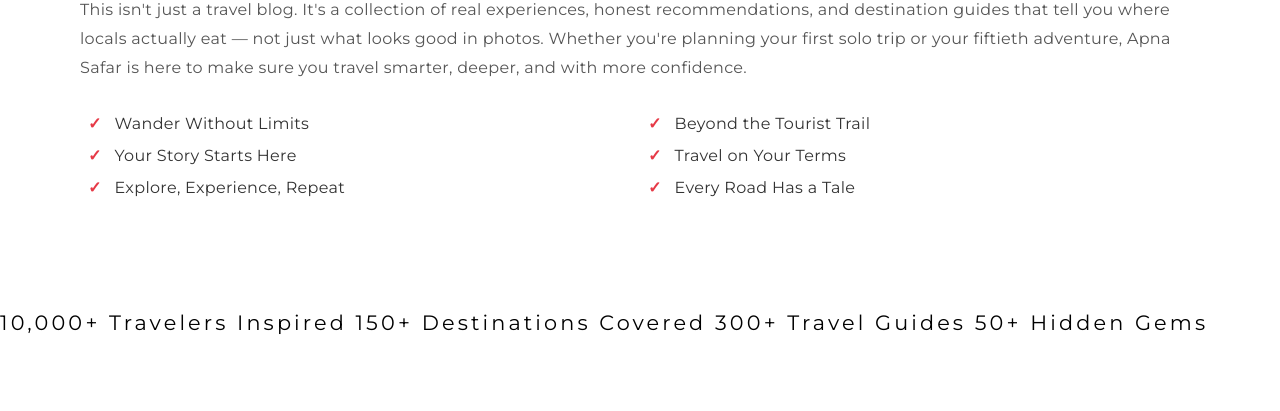
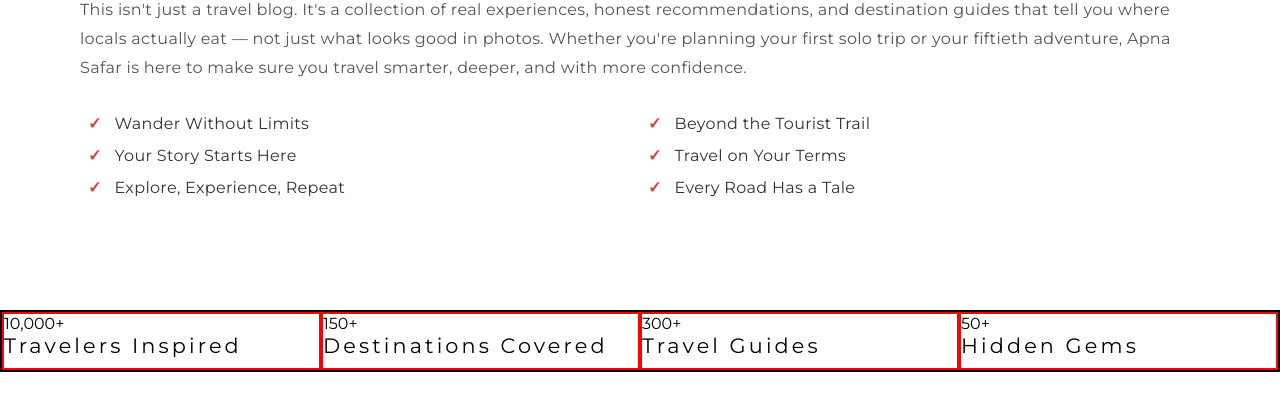
Before and after one commit to bhargavalok/Travel-blog-Website, a plain HTML site: page html-files/about.html in a window 1280 px wide. Shown: the part 261-672 px from the top of the page. Drawn offline with Linux system fonts and the light colour scheme.

Commit message:
Some Styling Added

```diff
--- a/Css-files/style.css
+++ b/Css-files/style.css
@@ -415,6 +415,7 @@
     list-style: none;  /* removes default bullet */
     padding: 0;
     margin: 0;
+
 }
 
 .column1s li,
@@ -433,3 +434,40 @@
     font-weight: 700;
     padding : 0.5em;
 }
+
+
+/* .datafeat_container {
+    border : 2px solid red;
+    padding-left: 15%;
+    margin : 0.1rem;
+
+}
+.datafeat_items {
+    border : 2px solid blue;
+    text-align: left;
+}
+
+.c1,.c2 {
+    float : left;
+}
+
+.c3,.c4 {
+    float : right;
+} */
+
+.count {
+    border : 2px solid black;
+
+}
+
+.count_item {
+    float : left;
+    border : 2px solid red;
+    width : 25%;
+}
+
+.count::after {
+    content : '';
+    display : block;
+    clear : both;
+}
--- a/html-files/about.html
+++ b/html-files/about.html
@@ -52,16 +52,22 @@
         </div>
     </div>
 </section>
-                <div class = "datafeat">
-                    <div class = "datafeat_container">
-                        <p>10,000+
-Travelers Inspired
-150+
-Destinations Covered
-300+
-Travel Guides
-50+
-Hidden Gems</p>
+                <div class = "count">
+                    <div class="count_item count_item1">
+                        <span>10,000+</span>
+                        <p>Travelers Inspired</p>
+                    </div>
+                    <div class="count_item count_item2">
+                        <span>150+</span>
+                        <p>Destinations Covered</p>
+                    </div>
+                    <div class="count_item count_item3">
+                        <span>300+</span>
+                        <p>Travel Guides</p>
+                    </div>
+                    <div class="count_item count_item4">
+                        <span>50+</span>
+                        <p>Hidden Gems</p>
                     </div>
                 </div>
 </body>
```
